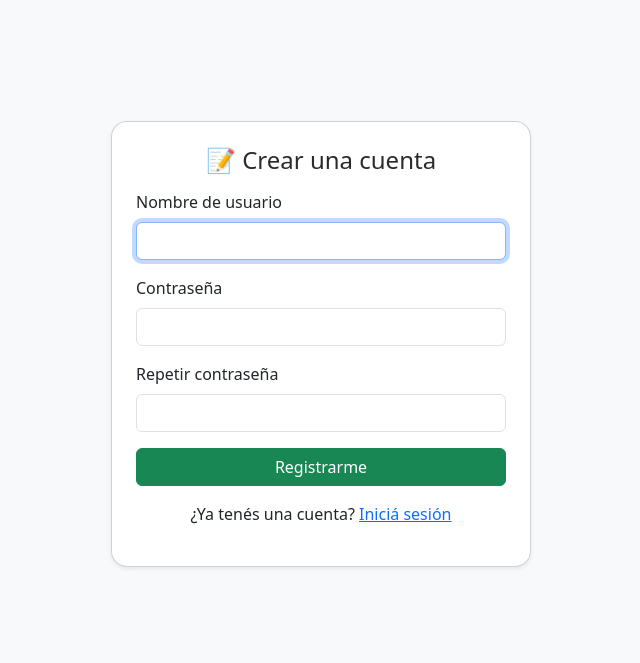
After one commit to HernanM019/Budgetbuddy, a Django app: page /register/ in a window 1280 px wide. The commit adds this page. Shown: the top 663 px of the page, without its empty margins (319-959 px from the left). Run offline with Django 5.2, Linux system fonts and the light colour scheme; some libraries are stand-ins or nearby versions.

Commit message:
Implement user authentication system with login, register, and logout flows
- Added full user authentication: login, logout, and registration pages
- Protected routes so only authenticated users can access transactions
- Linked transactions to specific users (multi-user data separation)
- Added logout confirmation message ('👋 Sesión cerrada correctamente')
- Improved navbar logic:
  • Visible only when logged in
  • Admin button shown only for staff users
  • Added logout button for all logged-in users
- Enhanced UI consistency and message alerts with Bootstrap styling
- Refactored base.html to show system messages and dynamic navbar state
- Fixed missing static path and adjusted project structure for templates/static

```diff
--- a/budget/admin.py
+++ b/budget/admin.py
@@ -5,6 +5,6 @@ from .models import Transaction
 
 @admin.register(Transaction)
 class TransactionAdmin(admin.ModelAdmin):
-    list_display = ('type', 'category', 'amount', 'date', 'created_at')
+    list_display = ('type', 'category', 'amount', 'date')
     list_filter = ('type', 'category', 'date')
     search_fields = ('category', 'description')
--- a/budget/forms.py
+++ b/budget/forms.py
@@ -1,6 +1,8 @@
 from django import forms
 from .models import Transaction
 from datetime import date
+from django.contrib.auth.forms import UserCreationForm
+from django.contrib.auth.models import User
 
 class TransactionForm(forms.ModelForm):
     class Meta:
@@ -26,3 +28,13 @@ class TransactionForm(forms.ModelForm):
         if input_date > date.today():
             raise forms.ValidationError("No se pueden registrar transacciones con fecha futura.")
         return input_date
+
+#Formulario de registro personalizado
+class CustomUserCreationForm(UserCreationForm):
+    username = forms.CharField(label='Nombre de usuario', widget=forms.TextInput(attrs={'class': 'form-control'}))
+    password1 = forms.CharField(label='Contraseña', widget=forms.PasswordInput(attrs={'class': 'form-control'}))
+    password2 = forms.CharField(label='Repetir contraseña', widget=forms.PasswordInput(attrs={'class': 'form-control'}))
+
+    class Meta:
+        model = User
+        fields = ['username', 'password1', 'password2']
--- /dev/null
+++ b/budget/static/budget/style.css
@@ -0,0 +1,75 @@
+body {
+    background-color: #f8fafc;
+}
+
+h1, h4 {
+    color: #2b2b2b;
+}
+
+table td {
+    vertical-align: middle;
+}
+
+/* Efecto de eliminación suave para filas borradas */
+.table-danger {
+  transition: opacity 0.8s ease, transform 0.5s ease;
+  opacity: 0.3;
+  transform: scale(0.98);
+}
+/* Color diferente para boton EDITAR */
+.btn-warning {
+  color: #fff;
+}
+
+/* Centrar tarjetas de autenticación vertical y horizontalmente */
+.auth-container {
+  display: flex;
+  justify-content: center;
+  align-items: center;
+  height: 80vh;
+}
+
+.auth-card {
+  max-width: 400px;
+  width: 100%;
+}
+
+
+/* ======== Auth Pages ======== */
+body.auth-page {
+  background-color: #f5f7fb;
+  display: flex;
+  justify-content: center;
+  align-items: center;
+  min-height: 100vh;
+}
+
+.auth-card {
+  width: 100%;
+  max-width: 420px;
+  background: white;
+  border-radius: 16px;
+  box-shadow: 0 4px 15px rgba(0,0,0,0.1);
+  padding: 2rem;
+}
+
+.auth-title {
+  text-align: center;
+  font-weight: 600;
+  margin-bottom: 1.5rem;
+  font-size: 1.4rem;
+}
+
+.auth-title span {
+  font-size: 1.6rem;
+  margin-right: 8px;
+}
+
+.btn-primary {
+  background-color: #1d4ed8;
+  border: none;
+}
+
+.btn-primary:hover {
+  background-color: #1e40af;
+}
--- a/budget/templates/budget/base.html
+++ b/budget/templates/budget/base.html
@@ -13,15 +13,37 @@
 </head>
 <body class="bg-light">
     <!-- NAVBAR -->
+    {% if user.is_authenticated %}
 <nav class="navbar navbar-expand-lg navbar-dark bg-primary shadow-sm">
     <div class="container-fluid">
         <a class="navbar-brand fw-bold" href="/">💰 BudgetBuddy</a>
-            <div class="d-flex">
+        <div class="d-flex align-items-center">
             <a class="btn btn-light btn-sm me-2" href="/add/">➕ Añadir registro</a>
-                <a class="btn btn-outline-light btn-sm" href="/admin/">Admin</a>
+
+            {% if user.is_staff %}
+                <a class="btn btn-outline-light btn-sm me-2" href="/admin/">Admin</a>
+            {% endif %}
+
+            <form method="post" action="{% url 'logout' %}" class="d-inline">
+                {% csrf_token %}
+                <button type="submit" class="btn btn-outline-light btn-sm">Cerrar sesión</button>
+            </form>
         </div>
     </div>
 </nav>
+{% endif %}
+
+    {% if messages %}
+<div class="container mt-3">
+  {% for message in messages %}
+  <div class="alert alert-{{ message.tags }} alert-dismissible fade show text-center" role="alert">
+    {{ message }}
+    <button type="button" class="btn-close" data-bs-dismiss="alert" aria-label="Close"></button>
+  </div>
+  {% endfor %}
+</div>
+{% endif %}
+
 
     <!-- CONTENIDO PRINCIPAL -->
     <main class="container mt-4">
--- /dev/null
+++ b/budget/templates/budget/register.html
@@ -0,0 +1,42 @@
+{% extends 'budget/base.html' %}
+
+{% block title %}Registrarse - BudgetBuddy{% endblock %}
+
+{% block content %}
+<div class="auth-container">
+  <div class="card shadow-sm p-4 auth-card">
+    <h4 class="mb-3 text-center">📝 Crear una cuenta</h4>
+
+    {% if messages %}
+      {% for message in messages %}
+        <div class="alert alert-{{ message.tags }} alert-dismissible fade show" role="alert">
+          {{ message }}
+          <button type="button" class="btn-close" data-bs-dismiss="alert"></button>
+        </div>
+      {% endfor %}
+    {% endif %}
+
+    <form method="post" novalidate>
+      {% csrf_token %}
+      <div class="mb-3">
+        <label for="id_username" class="form-label">Nombre de usuario</label>
+        {{ form.username }}
+      </div>
+      <div class="mb-3">
+        <label for="id_password1" class="form-label">Contraseña</label>
+        {{ form.password1 }}
+      </div>
+      <div class="mb-3">
+        <label for="id_password2" class="form-label">Repetir contraseña</label>
+        {{ form.password2 }}
+      </div>
+
+      <button type="submit" class="btn btn-success w-100">Registrarme</button>
+    </form>
+
+    <p class="text-center mt-3">
+      ¿Ya tenés una cuenta? <a href="{% url 'login' %}">Iniciá sesión</a>
+    </p>
+  </div>
+</div>
+{% endblock %}
--- a/budget/templates/budget/transaction_list.html
+++ b/budget/templates/budget/transaction_list.html
@@ -42,7 +42,6 @@
     <a href="{% url 'edit_transaction' t.pk %}" class="btn btn-sm btn-warning me-2">Editar</a>
     <button class="btn btn-sm btn-danger delete-btn" data-id="{{ t.pk }}">Eliminar</button>
            </td>
-
         </tr>
     {% empty %}
         <tr><td colspan="5" class="text-center text-muted">No hay transacciones registradas.</td></tr>
--- a/budget/urls.py
+++ b/budget/urls.py
@@ -6,4 +6,5 @@ urlpatterns = [
     path('add/', views.add_transaction, name='add_transaction'),
     path('delete/<int:pk>/', views.delete_transaction, name='delete_transaction'),
     path('edit/<int:pk>/', views.edit_transaction, name='edit_transaction'),
+    path('logout/', views.logout_view, name='logout')
 ]
--- a/budget/views.py
+++ b/budget/views.py
@@ -6,32 +6,65 @@ from django.shortcuts import redirect
 from .forms import TransactionForm
 from django.contrib import messages
 from django.shortcuts import get_object_or_404
+from django.contrib.auth.decorators import login_required
+from .forms import CustomUserCreationForm as UserCreationForm
+from django.contrib.auth import login
+from django.contrib.auth import logout
+from .forms import CustomUserCreationForm
 
+#################################### MANEJO DE USUARIOS ##############################
+
+#Login requerido
+@login_required(login_url='login')
 def transaction_list(request):
-    transactions = Transaction.objects.all().order_by('-date')
-
+    transactions = Transaction.objects.filter(user=request.user).order_by('-date')
     total_income = sum(t.amount for t in transactions if t.type == 'INCOME')
     total_expense = sum(t.amount for t in transactions if t.type == 'EXPENSE')
     balance = total_income - total_expense
 
-    context = {
+    return render(request, 'budget/transaction_list.html', {
         'transactions': transactions,
         'total_income': total_income,
         'total_expense': total_expense,
         'balance': balance,
-    }
-    return render(request, 'budget/transaction_list.html', context)
+    })
+
+#Registro de usuarios
+def register(request):
+    if request.method == 'POST':
+        form = CustomUserCreationForm(request.POST)
+        if form.is_valid():
+            user = form.save()
+            login(request, user)  # inicia sesión automáticamente tras registrarse
+            messages.success(request, f"¡Bienvenido, {user.username}! Tu cuenta fue creada correctamente.")
+            return redirect('transaction_list')
+        else:
+            for field, errors in form.errors.items():
+                for error in errors:
+                    messages.error(request, f"{field.capitalize()}: {error}")
+    else:
+        form = UserCreationForm()
+    return render(request, 'budget/register.html', {'form': form})
+
+#Logout
+def logout_view(request):
+    logout(request)
+    messages.success(request, "👋 Sesión cerrada correctamente.")
+    return redirect('login')
+
+#################################### CRUDs ##############################
 
 #CRUD - ADD
 def add_transaction(request):
     if request.method == 'POST':
         form = TransactionForm(request.POST)
         if form.is_valid():
-            form.save()
-            messages.success(request, "Registro añadido correctamente.")
+            transaction = form.save(commit=False)
+            transaction.user = request.user
+            transaction.save()
+            messages.success(request, "Registro agregado correctamente.")
             return redirect('transaction_list')
         else:
-            # Si hay error, mostramos el primer mensaje de error del formulario
             for field, error_list in form.errors.items():
                 for error in error_list:
                     messages.error(request, f"{field.capitalize()}: {error}")
--- a/budgetbuddy/settings.py
+++ b/budgetbuddy/settings.py
@@ -117,7 +117,9 @@ USE_TZ = True
 # https://docs.djangoproject.com/en/5.2/howto/static-files/
 
 STATIC_URL = 'static/'
-
+LOGIN_URL = 'login'
+LOGIN_REDIRECT_URL = 'transaction_list'
+LOGOUT_REDIRECT_URL = 'login'
 #Line to indicate Django where to look our CSS/JS files inside the project
 STATICFILES_DIRS = [os.path.join(BASE_DIR, 'budget', 'static')]
 
--- a/budgetbuddy/urls.py
+++ b/budgetbuddy/urls.py
@@ -16,8 +16,14 @@ Including another URLconf
 """
 from django.contrib import admin
 from django.urls import path, include
+from django.contrib.auth import views as auth_views
+from budget import views as budget_views
 
 urlpatterns = [
     path('admin/', admin.site.urls),
-    path('', include('budget.urls')),  # conecta la app "budget" a la raíz del sitio
+    path('', include('budget.urls')),  # Rutas principales de la app Budget
+    path('login/', auth_views.LoginView.as_view(template_name='budget/login.html'), name='login'),
+    path('logout/', auth_views.LogoutView.as_view(next_page='login'), name='logout'),
+    path('register/', budget_views.register, name='register'),
+
 ]
```
Also changed, not shown: budget/models.py (+4 -3 lines), budget/templates/budget/login.html (added, +35 -0 lines), budget/templates/budget/static/budget/style.css (deleted, +0 -22 lines), CHANGELOG.md, budget/migrations/0002_remove_transaction_created_at_transaction_user_and_more.py (added), db.sqlite3. Lines whose indentation alone changed are shown as unchanged.
